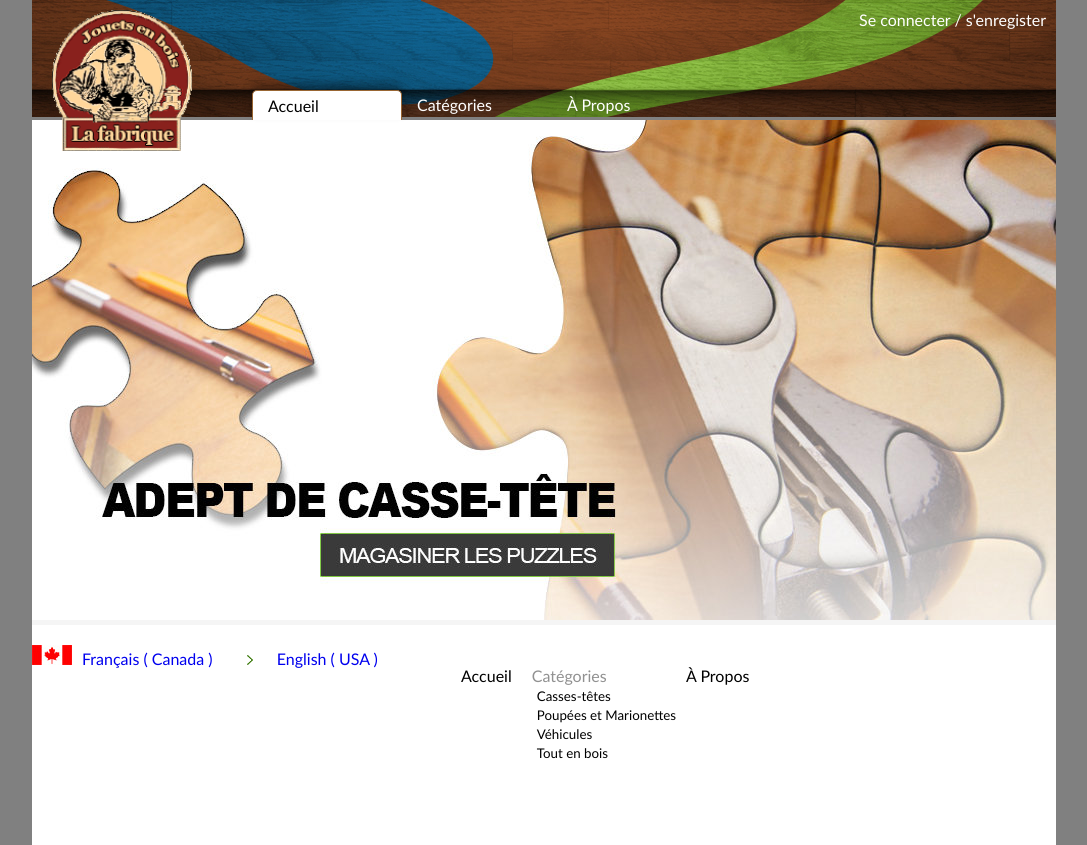
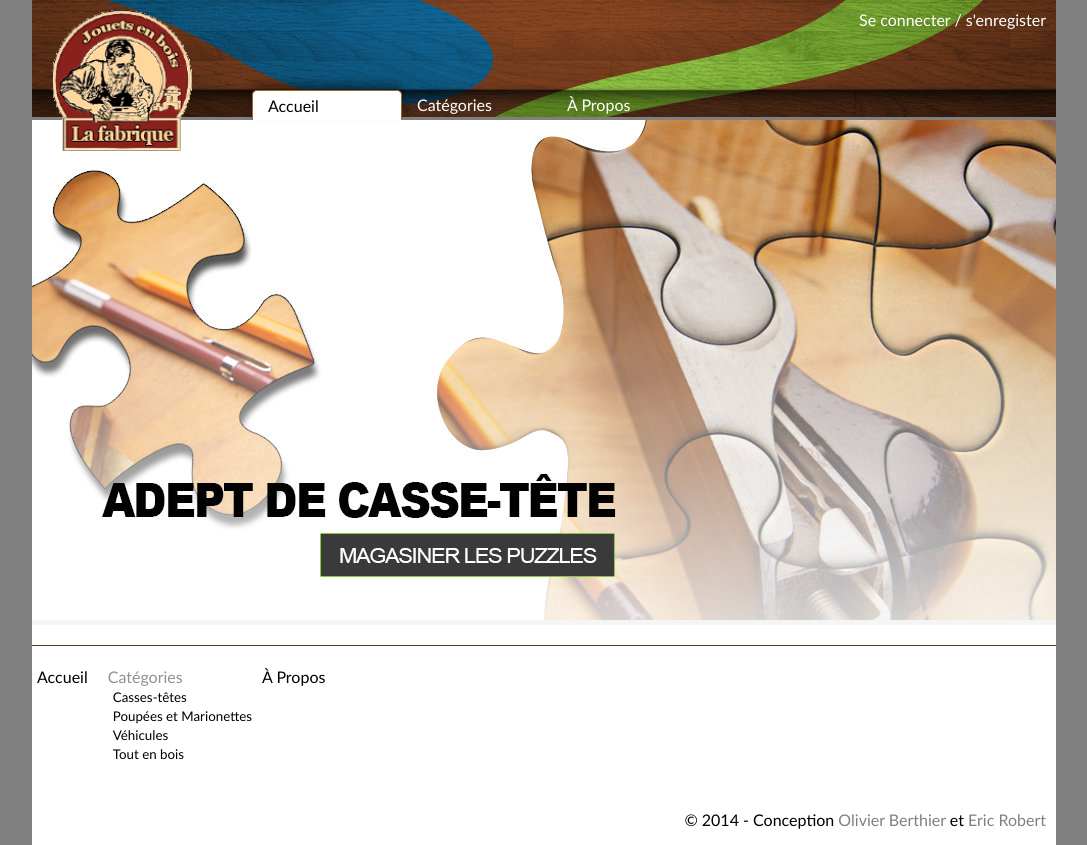
Before and after one commit to Makabey/TP_HTML5_ISI, a PHP site: page /index.php in a window 1280 px wide. Shown: the whole page, without its empty margins (96-1183 px from the left). Run offline with PHP 8.4, Linux system fonts and the light colour scheme; some libraries are stand-ins or nearby versions.

Commit message:
Micro ajustements durant le cours
Contient petites corrections CSS discutées

```diff
--- a/FichiersDuTP/assets/css/styles.css
+++ b/FichiersDuTP/assets/css/styles.css
@@ -68,8 +68,8 @@ body ::-webkit-scrollbar-thumb {
 	-webkit-box-shadow: inset 0 0 6px #5C3E18;
 }
 .cursor_hand{
-	cursor:hand;
 	cursor:pointer;
+	/*cursor:hand;*/ /* IE 5.0, 5.5 */
 }
 
 .roundedCorners_bottom{
@@ -876,39 +876,73 @@ span.spanValid{
 }
 
 /** FOOTER **/
-#footer{
+footer{
 	height: 200px;
 	border-top: 1px solid #5C3E18;
+	position:relative;
 }
 
-#footer_content{
+/*#footer_content{
 	max-width:1024px;
 	height: 200px;
 	margin:0 auto;
+}*/
+
+/*footer a{
+	color: black;
+}*/
+
+/*footer a:hover{
+	color: #3c7a0b;
+}*/
+
+/*footer>nav,
+footer>p{
+	display:inline-block;
+}*/
+
+footer>nav{
+	vertical-align:top;
 }
 
-#footer a{
+footer nav a{
+	text-decoration:none;
 	color: black;
+	font-size: 12pt;
 }
 
-#footer a:hover{
+footer nav a:hover{
+	/*text-decoration:none;*/
 	color: #3c7a0b;
 }
 
-#footer_menu{
+/*#footer_menu{
 	float: right;
+}*/
+
+footer>p{
+	/*text-align:right;*/
+	position:absolute;
+	bottom:0;
+	right:10px;
+	/*border:1px dashed red;*/
+	}
+
+footer>p>mark{
+	background-color:transparent;
+	color:grey;
 }
 
-#footer_menu ul{
+footer nav ul{
 	list-style-type:none;
 	padding:0;
 }
 
-#footer_menu>ul{
+footer nav>ul{
 	min-width:600px;
 }
 
-#footer_menu>ul>li{
+footer nav>ul>li{
 	display:inline-block;
 	padding:5px;
 	float:left;
@@ -916,7 +950,7 @@ span.spanValid{
 	color: #919191;
 }
 
-#footer_index{
+/*#footer_index{
 	width:100px;
 }
 
@@ -934,37 +968,26 @@ span.spanValid{
 
 #footer_formulaire{
 	width:100px;
-}
+}*/
 
-#footer_menu>ul>li>ul>li{
+footer nav>ul>li>ul>li{
 	margin-left: 15px;
 }
 
-#footer_menu>ul>li>ul>li:hover:before{
+footer nav>ul>li>ul>li:hover:before{
 	content: "- ";
 	font-weight: bold;
 	margin-left: -11px;
 }
 
-#footer_menu>ul>li>ul>li>a{
+footer nav>ul>li>ul>li>a{
 	font-size: 10pt;
 }
 
-#footer_menu a{
-	text-decoration:none;
-	color: black;
-	font-size: 12pt;
-}
-
-#footer_menu a:hover{
-	text-decoration:none;
-	color: #3c7a0b;
-}
-
-#footer_menuContainer{
+/*#footer_menuContainer{
 	width: 1024px;
 	margin:auto;
-}
+}*/
 
 /* formatage region et langue footer */
 .region{
--- a/FichiersDuTP/assets/inc/footer.inc.php
+++ b/FichiersDuTP/assets/inc/footer.inc.php
@@ -2,22 +2,22 @@
 			</div><!-- END of div::content -->
 
 			<footer>
-				<div id="footer_content"><?php
-					#echo "\n";
+				<!--<div id="footer_content">--><?php
 					$MenusID="footer_"; # chaines à ajouter aux noms de classes dans "menu.php" pour distinguer entre l'utilisation dans le header et dans le footer
 					require "assets/inc/menu.inc.php";
 					?>
 
 					<!-- non fonctionnel DÉCORATIF-->
-					<div id="langues_regions">
+					<!--<div id="langues_regions">
 						<a href="index.php">
 							<img src="assets/images/drapeau.png" alt="région et langue" class="drapeau" />Français ( Canada )
 						</a>
 						<a href="index.php">
 							<img src="assets/images/arrowregion.png" alt="region et langue" class="arrowregion" /> English ( USA )
 						</a>
-					</div>
-				</div>
+					</div>-->
+				<!--</div>-->
+				<p>&copy; 2014 - Conception <mark>Olivier Berthier</mark> et <mark>Eric Robert</mark></p>
 			</footer>
 		</div>
 	</body>
--- a/FichiersDuTP/assets/inc/header.inc.php
+++ b/FichiersDuTP/assets/inc/header.inc.php
@@ -23,37 +23,37 @@ require_once "assets/inc/csvFunctions.inc.php";
 		<meta name="author" content="Eric Robert et Olivier Berthier" />
 		<meta name="description" content="HTML5 - TP - Eric et Olivier" />
 		<meta name="keywords" content="" />
-		<link rel="stylesheet" type="text/css" href="assets/css/styles.css" />
-		<script type="text/javascript" src="https://ajax.googleapis.com/ajax/libs/jquery/1.11.0/jquery.min.js"></script>
-		<!--<script type="text/javascript" src="assets/js/functions.js"></script>-->
-		<script type="text/javascript">
+		<link rel="stylesheet" href="assets/css/styles.css" />
+		<script src="https://ajax.googleapis.com/ajax/libs/jquery/1.11.0/jquery.min.js"></script>
+		<!--<script src="assets/js/functions.js"></script>-->
+		<script>
 		"use strict";
 		var PageTitle = "La Fabrique de Jouet"; // cette variable est pour l'éventuel changement à la page catalogue pour permettre d'avoir un nom de base pour dynamiquement reconstruire le title de la page.
 
 		window.addEventListener("load", function(){ // J'utilise un listener pour éviter de marcher sur les platebandes de jQuery
 			// Support pour les sous-menus
-			/*$("#header_produits").hover(function () {
+			$("#header_produits").hover(function () {
 				if ($("#header_menuNiv1_Item1_submenu2").is(":hidden")) {
 					$("#header_menuNiv1_Item1_submenu2").slideDown(100);
 				} else {
 					$("#header_menuNiv1_Item1_submenu2").slideUp(100);
 				}
-			});*/
-			$("header>div>nav>ul>li").hover(function () {
+			});
+			/*$("header>div>nav>ul>li").hover(function () {
 				if ($("header>div>nav>ul>li>ul").is(":hidden")) {
 					$("header>div>nav>ul>li>ul").slideDown(100);
 				} else {
 					$("header>div>nav>ul>li>ul").slideUp(100);
 				}
-			});
+			});*/
 
-			/*$("#header_gestion_produits").hover(function () {
+			$("#header_gestion_produits").hover(function () {
 				if ($("#header_menuNiv1_Item1_submenu6").is(":hidden")) {
 					$("#header_menuNiv1_Item1_submenu6").slideDown(50);
 				} else {
 					$("#header_menuNiv1_Item1_submenu6").slideUp(50);
 				}
-			});*/
+			});
 		});
 
 		/* Variables nécessaires pour le fichier JS qui suit, si applicable */
@@ -84,7 +84,7 @@ require_once "assets/inc/csvFunctions.inc.php";
 				break;
 
 			case 'gestion_panier':
-				$panierSousTotal  = 0; // Utilisé dans 'gestion_panier.php'
+				$panierSousTotal = 0; // Utilisé dans 'gestion_panier.php'
 				$panierPrix = '';
 				if((isset($_SESSION['panier'])) && (!empty($_SESSION['panier']))){
 					$retour = chargerProduits($produits_charger);
@@ -104,7 +104,7 @@ require_once "assets/inc/csvFunctions.inc.php";
 		<?php
 			// NE PAS modifier $sNomDeCettePage parce qu'elle est utilisée aussi dans "menu.inc.php"
 			if(file_exists('assets/js/'.$sNomDeCettePage.'.js')){
-				echo '<script type="text/javascript" src="assets/js/',$sNomDeCettePage,'.js"></script>',PHP_EOL;
+				echo '<script src="assets/js/',$sNomDeCettePage,'.js"></script>',PHP_EOL;
 			}
 		?>
 	</head>
--- a/FichiersDuTP/assets/inc/menu.inc.php
+++ b/FichiersDuTP/assets/inc/menu.inc.php
@@ -7,7 +7,7 @@ if(false === function_exists('genererMenuTopItem')){
 		global $sNomDeCettePage;
 
 		$retour = '<li';
-		#$retour .= ' id="'. $MenusID . $nomMenu . '"';
+		$retour .= ' id="'. $MenusID . $nomMenu . '"';
 		if(($sNomDeCettePage == $nomMenu) && ($MenusID == 'header_')){
 			$retour .= ' class="activePage"';
 		}
```
Also changed, not shown: README.md.
